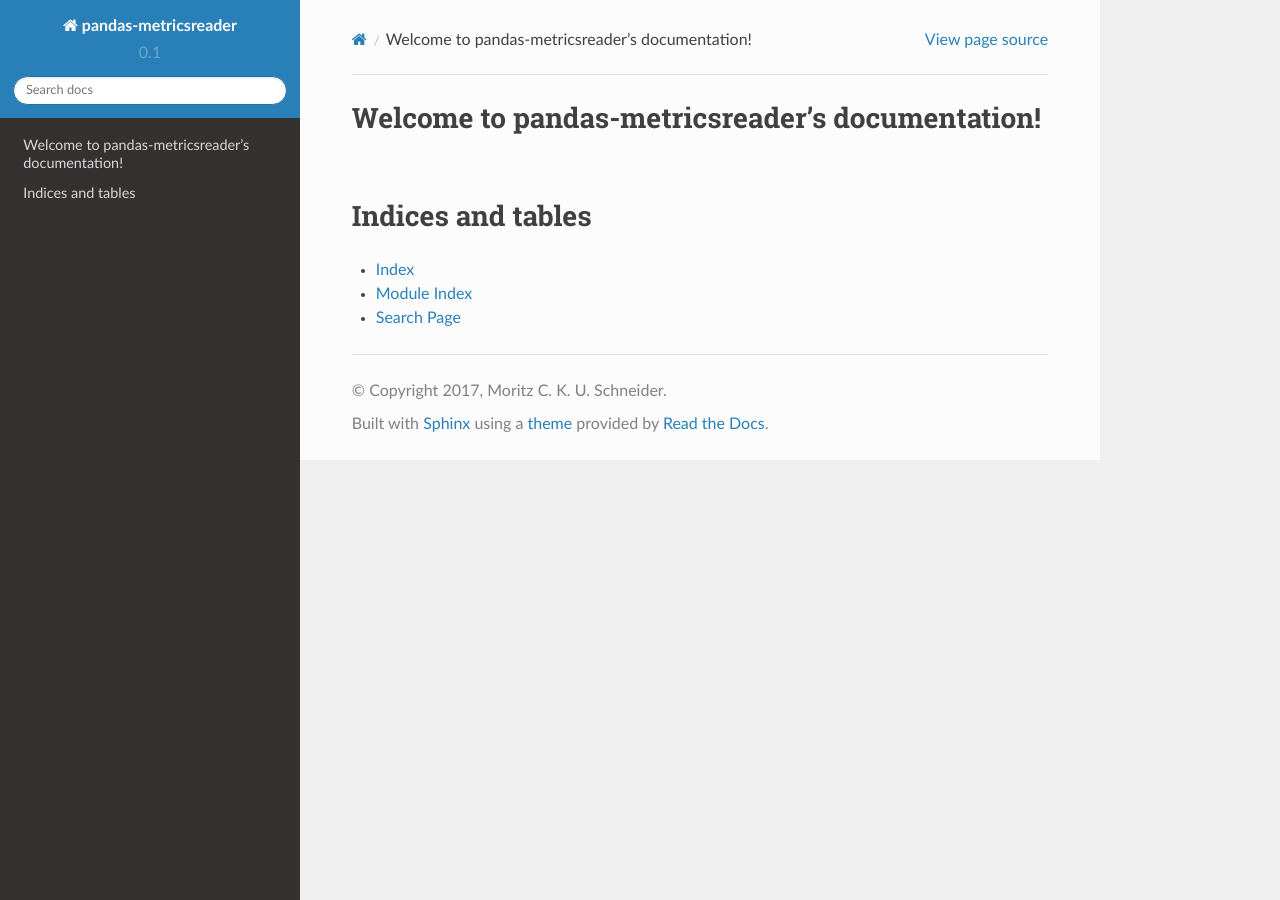
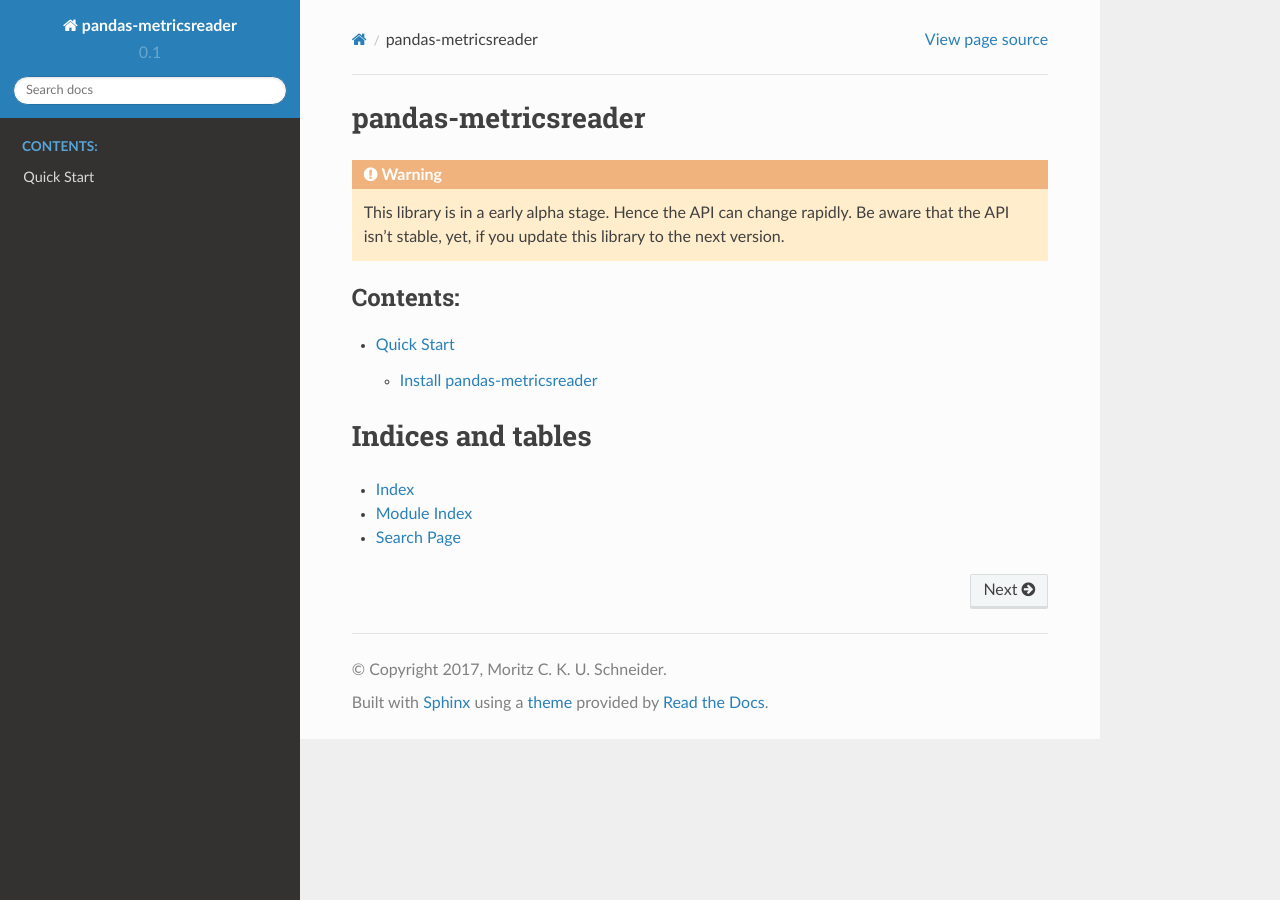
Before and after one commit to countsudoku/pandas-metricsreader, a Sphinx documentation site: the page built from docs/source/index.rst, in a window 1280 px wide. Built offline with Sphinx 7.4.7 and the Read the Docs theme 2.0.0, drawn with Linux system fonts in a browser that asks for light colours.

Commit message:
Add a quickstart section to the documentation

```diff
--- a/docs/source/index.rst
+++ b/docs/source/index.rst
@@ -3,13 +3,19 @@
    You can adapt this file completely to your liking, but it should at least
    contain the root `toctree` directive.
 
-Welcome to pandas-metricsreader's documentation!
-================================================
+pandas-metricsreader
+====================
+
+.. warning::
+    This library is in a early alpha stage. Hence the API can change rapidly.
+    Be aware that the API isn't stable, yet, if you update this library to the
+    next version.
 
 .. toctree::
    :maxdepth: 2
    :caption: Contents:
 
+   Quick Start <text/quick_start>
 
 
 Indices and tables
```
Also changed, not shown: docs/source/text/quick_start.rst (added, +21 -0 lines).
